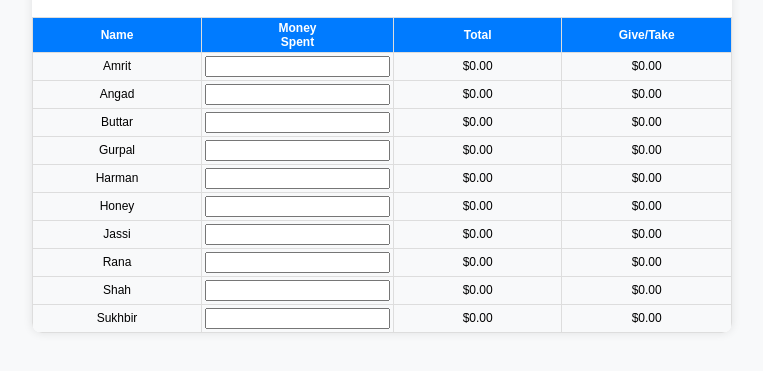
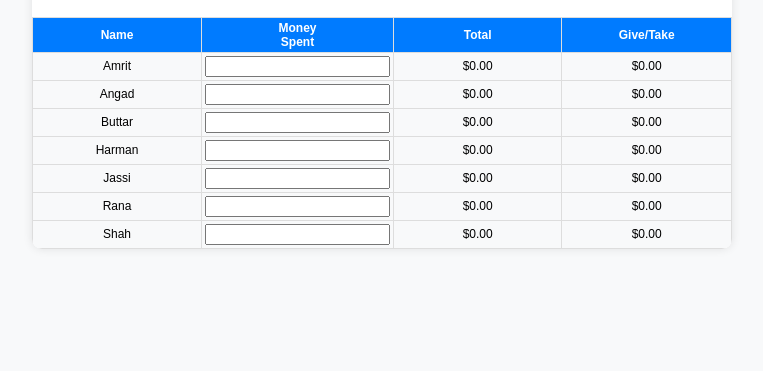
Before and after one commit to angadpreetmalhi/grocery, a plain HTML site: page index.html in a window 1280 px wide. Shown: the part 79-450 px from the top of the page, without its empty margins (258-1021 px from the left). Drawn offline with Linux system fonts and the light colour scheme.

Commit message:
Update index.html

```diff
--- a/index.html
+++ b/index.html
@@ -25,7 +25,7 @@
       border-collapse: collapse;
     }
     th, td {
-      padding: 3px; /* Reduced padding */
+      padding: 3px;
       text-align: center;
       border: 1px solid #ddd;
       font-size: 12px;
@@ -89,8 +89,8 @@
   </div>
 
   <script>
-    // List of names
-    const names = ['Amrit', 'Angad', 'Buttar', 'Gurpal', 'Harman', 'Honey', 'Jassi', 'Rana', 'Shah', 'Sukhbir'];
+    // Updated list of names without "Honey," "Gurpal," and "Sukhbir"
+    const names = ['Amrit', 'Angad', 'Buttar', 'Harman', 'Jassi', 'Rana', 'Shah'];
 
     // Function to render the table rows for each person
     function renderTable() {
```
